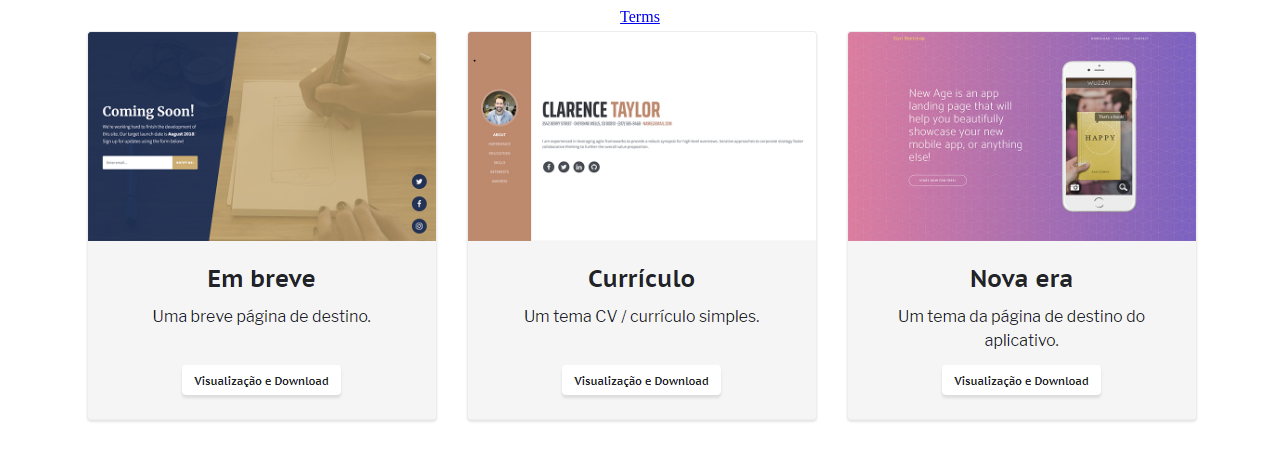
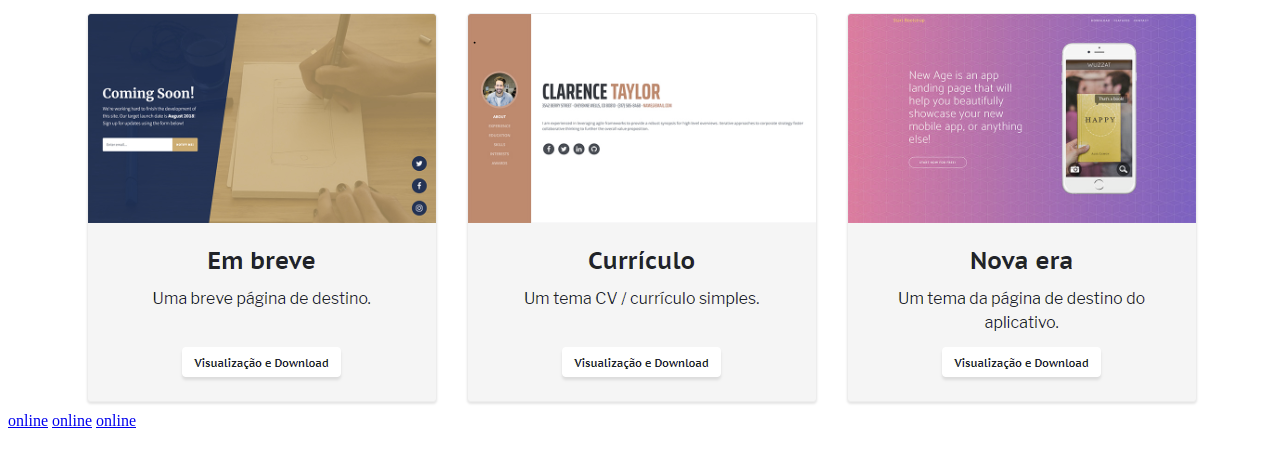
Before and after one commit to desenvolvedorIcotrade/HTML, a plain HTML site: page index.html in a window 1280 px wide. Drawn offline with Linux system fonts and the light colour scheme.

Commit message:
Update index.html

```diff
--- a/index.html
+++ b/index.html
@@ -1,9 +1,10 @@
 
 <center><footer>
 
-            <a href=" #   ">Terms</a>
+
 
   </footer></center> <center>
 
 <img src="https://raw.githubusercontent.com/desenvolvedorIcotrade/HTML/master/Capturar.PNG" alt="Chania" class="
                                                                                                                 ">  </center>
+ <a href="  #   ">online</a>  <a href=" #   ">online</a>  <a href=" #   ">online</a>
```
